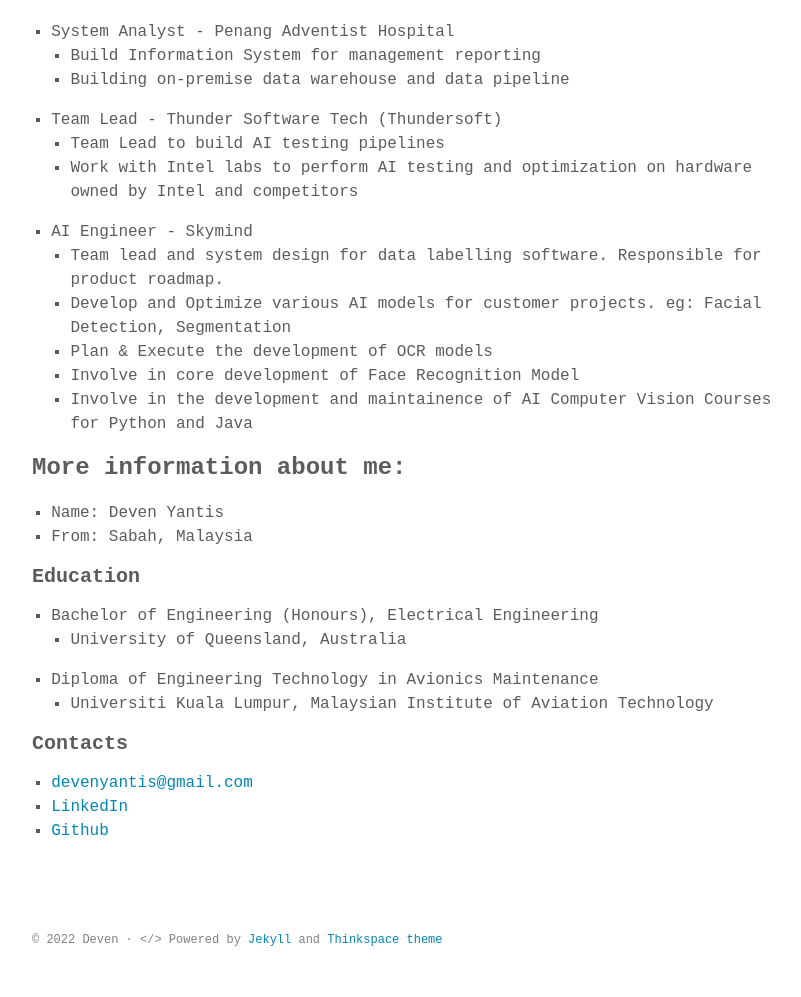
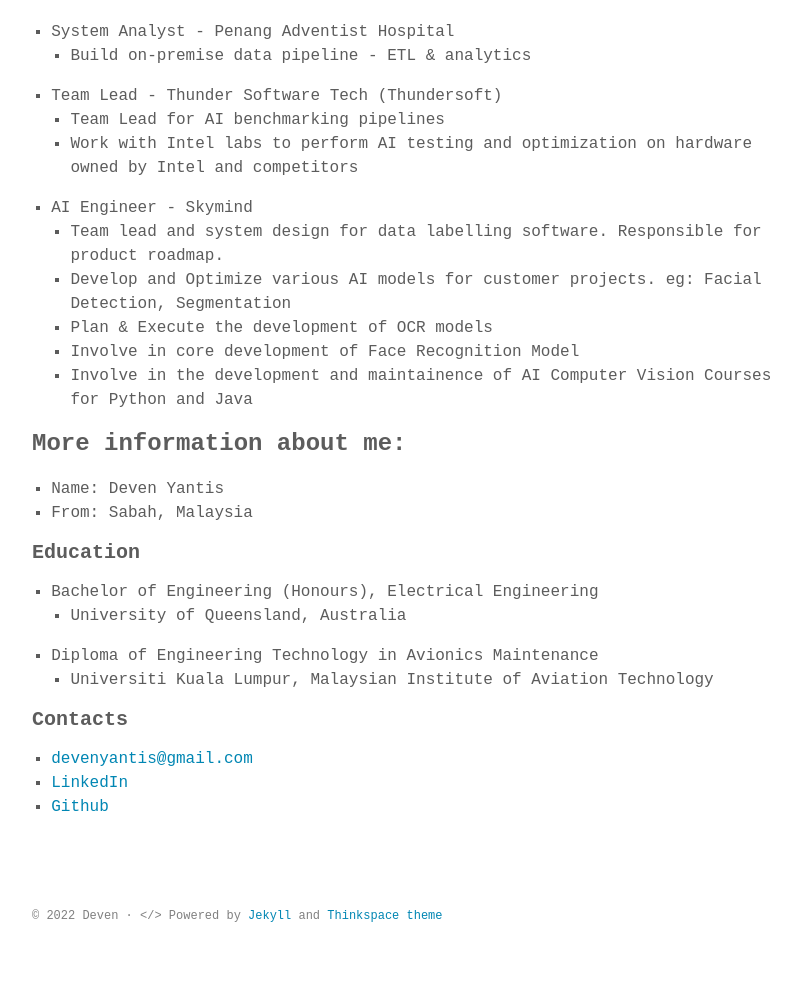
Before and after one commit to devennn/devennn.github.io, a Jekyll site: the page built from about.md, in a window 1280 px wide. Shown: the part 550-1547 px from the top of the page, without its empty margins (232-1033 px from the left). Built offline with Jekyll 4.4.1, drawn with Linux system fonts in a browser that asks for light colours; some web fonts are replaced; after the commit the page ends 1523 px from its top, so only the background shows below that.

Commit message:
Update about.md

```diff
--- a/about.md
+++ b/about.md
@@ -9,11 +9,10 @@ permalink: /about/
 ### Work Experience
 
 - System Analyst - Penang Adventist Hospital
-  - Build Information System for management reporting
-  - Building on-premise data warehouse and data pipeline
+  - Build on-premise data pipeline - ETL & analytics
 
 - Team Lead - Thunder Software Tech (Thundersoft)
-  - Team Lead to build AI testing pipelines
+  - Team Lead for AI benchmarking pipelines
   - Work with Intel labs to perform AI testing and optimization on hardware owned by Intel and competitors
 
 - AI Engineer - Skymind
```
